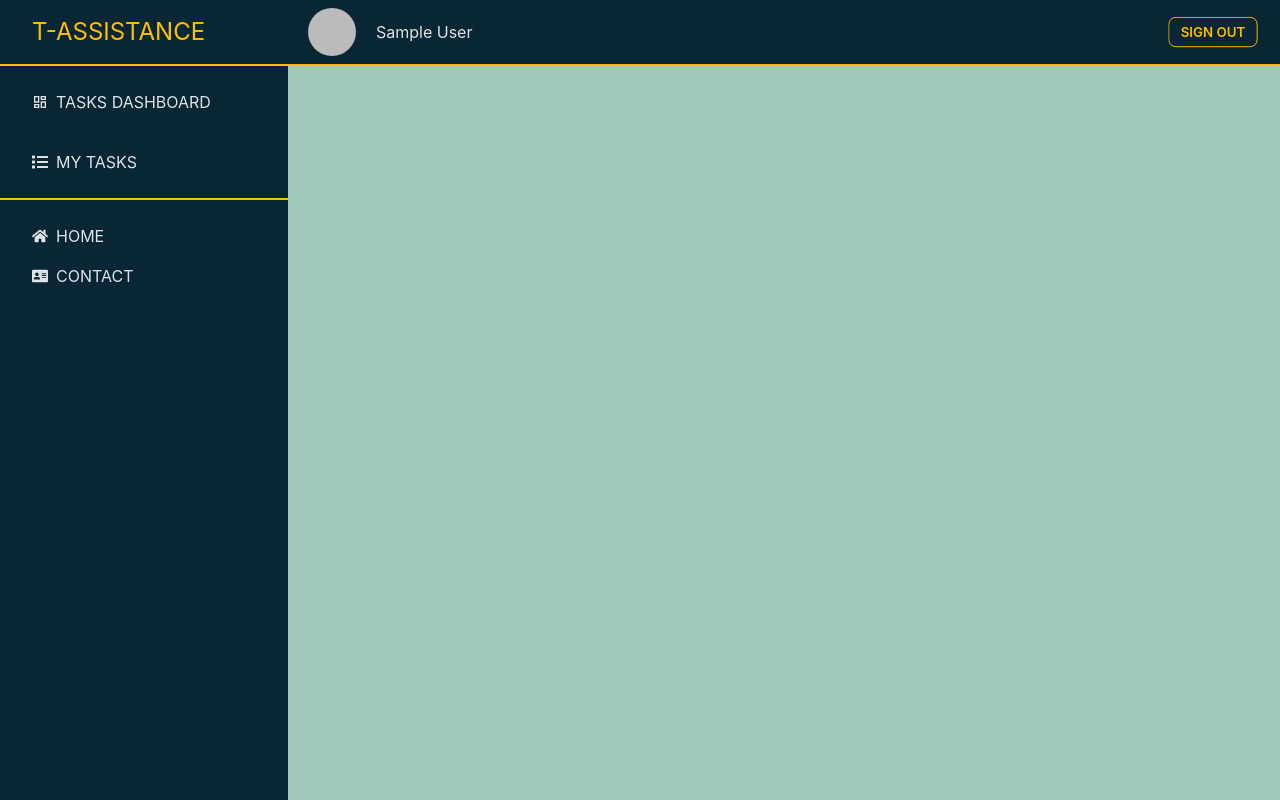
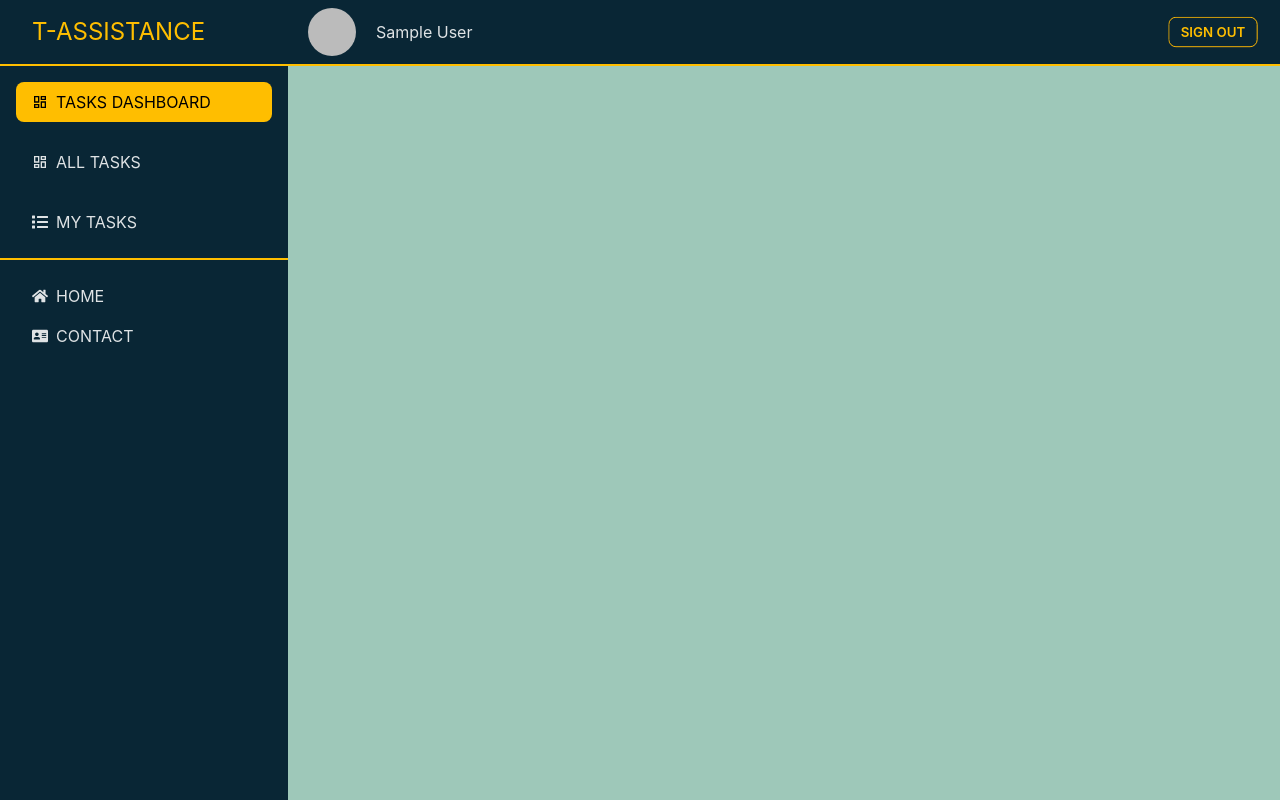
Before and after one commit to morz-mamun/T-Assistance-Client, a React (Vite) app: page /dashboard in a window 1280 px wide. Built offline with nearby package versions, Linux system fonts and the light colour scheme; no server answers; sample sign-in values are in the browser's storage.

Commit message:
add private route in dashboard

```diff
--- a/src/Dashboard/Dashboard.jsx
+++ b/src/Dashboard/Dashboard.jsx
@@ -72,10 +72,22 @@ const DashBoard = () => {
                 ? "bg-warning text-black rounded-lg uppercase"
                 : "uppercase hover:bg-warning hover:rounded-lg hover:text-black"
             }
-            to={"/dashboard/mytask"}
+            to={"/dashboard"}
           >
             <div className="flex items-center gap-2 py-2 pl-4">
               <MdOutlineDashboard/> Tasks Dashboard
+            </div>
+          </NavLink>
+          <NavLink
+            className={({ isActive }) =>
+              isActive
+                ? "bg-warning text-black rounded-lg uppercase"
+                : "uppercase hover:bg-warning hover:rounded-lg hover:text-black"
+            }
+            to={"/dashboard/alltask"}
+          >
+            <div className="flex items-center gap-2 py-2 pl-4">
+              <MdOutlineDashboard/> All Tasks
             </div>
           </NavLink>
           <NavLink
--- a/src/Routes/Routes.jsx
+++ b/src/Routes/Routes.jsx
@@ -57,7 +57,7 @@ const router = createBrowserRouter([
         },
         {
           path: 'edit/:id',
-          element: <EditTask></EditTask>,
+          element: <PrivateRoute><EditTask/></PrivateRoute>,
           loader: ({params}) => fetch(`http://localhost:5000/allTask/${params.id}`)
         }
       ]
```
